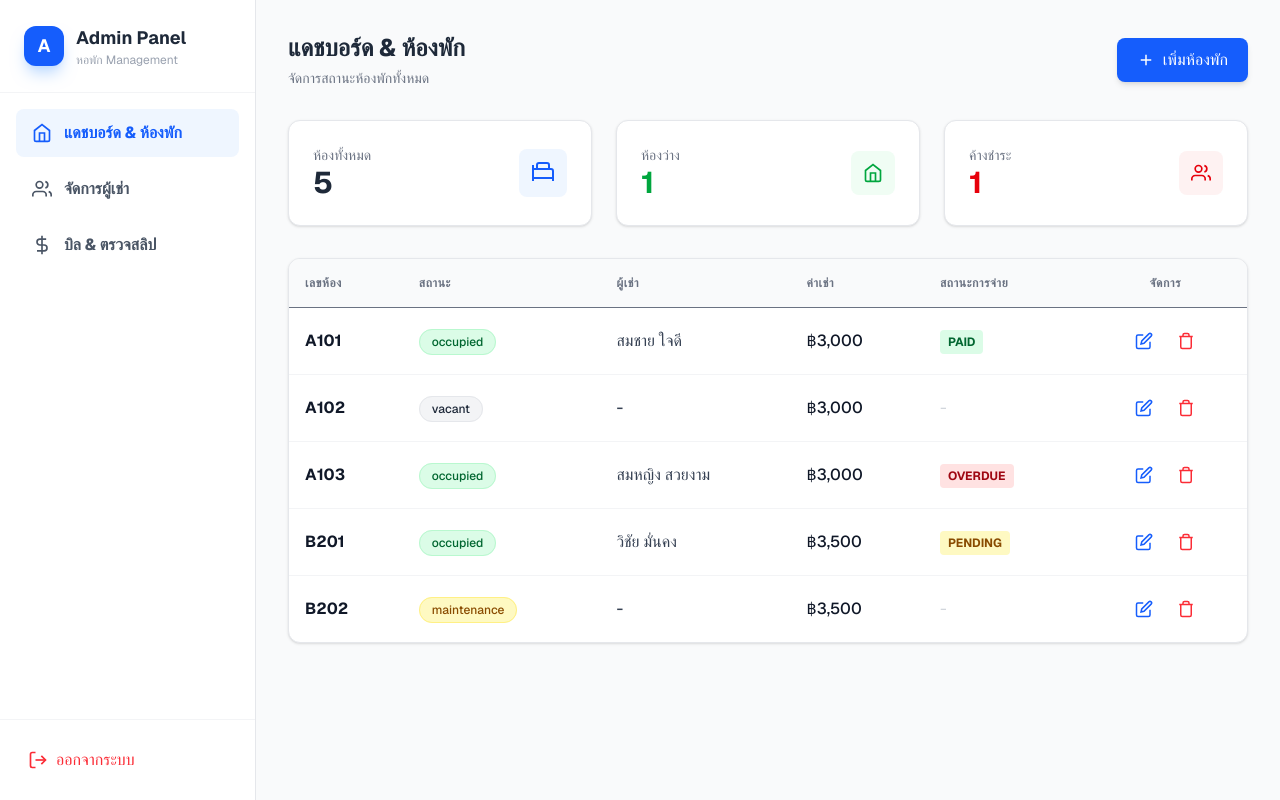
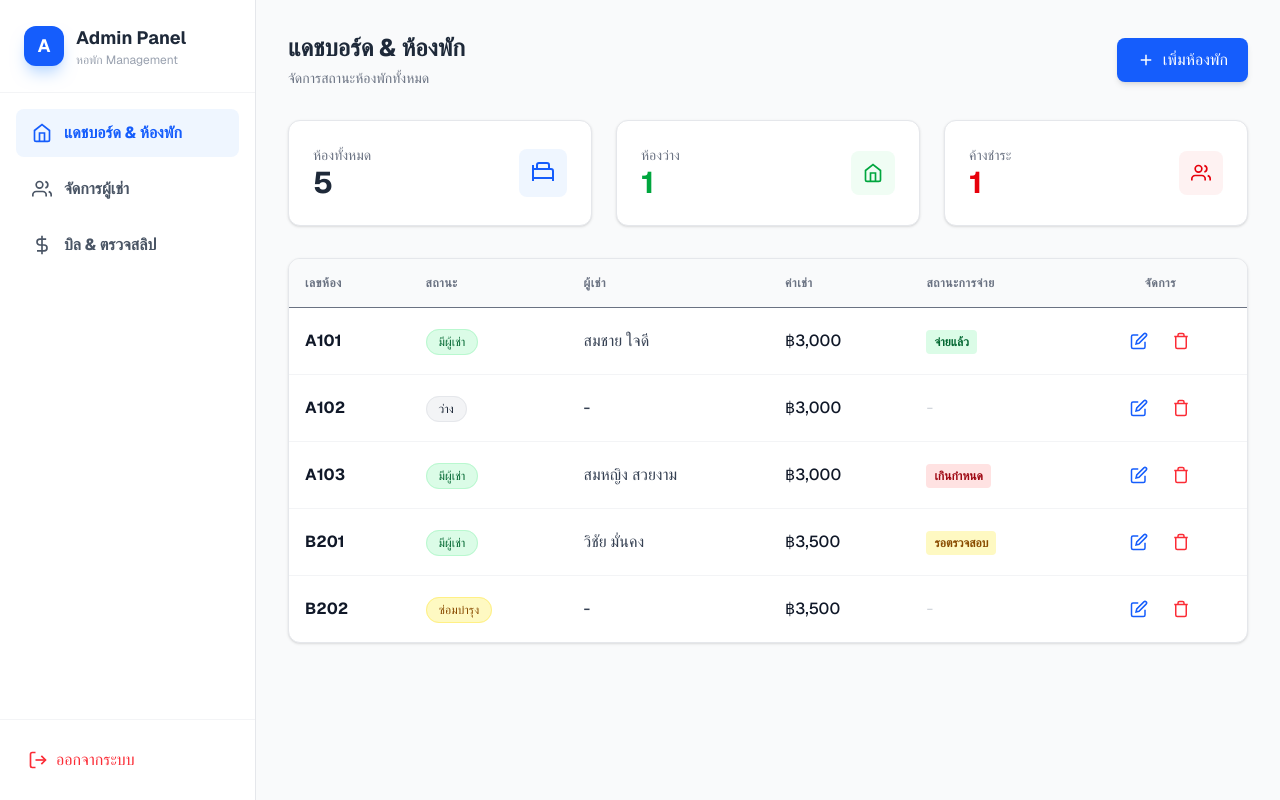
Before and after one commit to Pathiphat1922/dormitory, a Next.js app: page /admin/dashboard in a window 1280 px wide. Built offline with nearby package versions, Linux system fonts and the light colour scheme.

Commit message:
edit language

```diff
--- a/app/admin/dashboard/page.tsx
+++ b/app/admin/dashboard/page.tsx
@@ -81,7 +81,8 @@ export default function AdminDashboard() {
   const handleSaveRoom = () => {
     if (!editingRoom) return;
     setRooms(rooms.map(r => r.id === editingRoom.id ? editingRoom : r));
-    setEditingRoom(null);
+    setEditingRoom(null); // ปิด Modal แล้วจะเห็นหน้าหลักอัปเดตทันที
+    // สามารถเพิ่ม alert('บันทึกสำเร็จ'); ตรงนี้ได้ถ้าต้องการ
   };
 
   const handleDeleteRoom = (id: string) => {
@@ -94,7 +95,7 @@ export default function AdminDashboard() {
     if (editingRoom) setEditingRoom({ ...editingRoom, [field]: value });
   };
 
-  // --- QR Code Logic (หัวใจสำคัญ) ---
+  // --- QR Code Logic (Thai Logic) ---
   const openVerificationModal = (invoice: Invoice) => {
     setVerifyingInvoice(invoice);
     setVerificationStep('idle');
@@ -108,11 +109,6 @@ export default function AdminDashboard() {
     setTimeout(() => {
       if (!verifyingInvoice) return;
 
-      // --- Simulation Logic ---
-      // สุ่มเหตุการณ์:
-      // 70% = ยอดตรงเป๊ะ (ผ่าน)
-      // 20% = ยอดไม่ตรง (ไม่ผ่าน)
-      // 10% = สลิปปลอม/QR เสีย (ไม่ผ่าน)
       const randomScenario = Math.random();
 
       let result;
@@ -131,7 +127,7 @@ export default function AdminDashboard() {
         result = { success: false, message: `ยอดเงินไม่ตรง! (สแกนได้: ${wrongAmount})`, scannedAmount: wrongAmount };
       } else {
         // Case: สลิปปลอม / ไม่พบข้อมูล
-        result = { success: false, message: 'ไม่พบข้อมูลการโอน (Possible Fake Slip)', scannedAmount: 0 };
+        result = { success: false, message: 'ไม่พบข้อมูลการโอน (อาจเป็นสลิปปลอม)', scannedAmount: 0 };
       }
 
       setVerificationResult(result);
@@ -139,14 +135,19 @@ export default function AdminDashboard() {
     }, 2500);
   };
 
-  // --- UI Helpers ---
+  // --- UI Helpers (Thai Badges) ---
   const getStatusBadge = (status: string) => {
     const styles: Record<string, string> = {
       occupied: 'bg-green-100 text-green-800 border-green-200',
       vacant: 'bg-gray-100 text-gray-800 border-gray-200',
       maintenance: 'bg-yellow-100 text-yellow-800 border-yellow-200',
     };
-    return <span className={`px-3 py-1 rounded-full text-xs font-medium border ${styles[status]}`}>{status}</span>;
+    const labels: Record<string, string> = {
+      occupied: 'มีผู้เช่า',
+      vacant: 'ว่าง',
+      maintenance: 'ซ่อมบำรุง',
+    };
+    return <span className={`px-3 py-1 rounded-full text-xs font-medium border ${styles[status]}`}>{labels[status]}</span>;
   };
 
   const getPaymentBadge = (status: string) => {
@@ -156,7 +157,13 @@ export default function AdminDashboard() {
       overdue: 'bg-red-100 text-red-800',
       verified: 'bg-blue-100 text-blue-800',
     };
-    return <span className={`px-2 py-1 rounded text-xs font-bold ${styles[status]}`}>{status.toUpperCase()}</span>;
+    const labels: Record<string, string> = {
+      paid: 'จ่ายแล้ว',
+      pending: 'รอตรวจสอบ',
+      overdue: 'เกินกำหนด',
+      verified: 'ตรวจสอบแล้ว',
+    };
+    return <span className={`px-2 py-1 rounded text-xs font-bold ${styles[status]}`}>{labels[status]}</span>;
   };
 
   // --- Main Render Content ---
@@ -229,10 +236,10 @@ export default function AdminDashboard() {
                         <td className="p-4">{room.status === 'occupied' ? getPaymentBadge(room.paymentStatus) : <span className="text-gray-300">-</span>}</td>
                         <td className="p-4">
                           <div className="flex items-center justify-center gap-2">
-                            <button onClick={() => handleEditClick(room)} className="p-2 text-blue-600 hover:bg-blue-100 rounded-lg">
+                            <button onClick={() => handleEditClick(room)} className="p-2 text-blue-600 hover:bg-blue-100 rounded-lg" title="แก้ไข">
                               <IconEdit />
                             </button>
-                            <button onClick={() => handleDeleteRoom(room.id)} className="p-2 text-red-500 hover:bg-red-100 rounded-lg">
+                            <button onClick={() => handleDeleteRoom(room.id)} className="p-2 text-red-500 hover:bg-red-100 rounded-lg" title="ลบ">
                               <IconTrash />
                             </button>
                           </div>
@@ -271,7 +278,7 @@ export default function AdminDashboard() {
                         </td>
                         <td className="p-4 font-bold text-blue-600">{room.id}</td>
                         <td className="p-4 text-gray-600">{room.phone}</td>
-                        <td className="p-4"><span className="text-green-600 text-sm font-medium">Active</span></td>
+                        <td className="p-4"><span className="text-green-600 text-sm font-medium">สัญญาเช่าปกติ</span></td>
                       </tr>
                     ))}
                   </tbody>
@@ -293,7 +300,7 @@ export default function AdminDashboard() {
                       <th className="p-4 border-b">ยอดเงิน</th>
                       <th className="p-4 border-b">ครบกำหนด</th>
                       <th className="p-4 border-b">สถานะ</th>
-                      <th className="p-4 border-b text-center">Action</th>
+                      <th className="p-4 border-b text-center">ดำเนินการ</th>
                     </tr>
                   </thead>
                   <tbody className="divide-y divide-gray-100">
@@ -307,7 +314,7 @@ export default function AdminDashboard() {
                             <span className={`px-2 py-1 rounded text-xs font-bold ${
                                 inv.status === 'paid' ? 'bg-green-100 text-green-700' : 'bg-yellow-100 text-yellow-700'
                             }`}>
-                                {inv.status.toUpperCase()}
+                                {inv.status === 'paid' ? 'จ่ายแล้ว' : inv.status === 'pending' ? 'รอตรวจสอบ' : inv.status}
                             </span>
                         </td>
                         <td className="p-4 text-center">
@@ -450,7 +457,7 @@ export default function AdminDashboard() {
                     className="w-full border border-gray-300 rounded-lg p-2"
                     >
                     <option value="paid">จ่ายแล้ว</option>
-                    <option value="pending">รอจ่าย</option>
+                    <option value="pending">รอตรวจสอบ</option>
                     <option value="overdue">เกินกำหนด</option>
                     </select>
                 </div>
@@ -478,7 +485,7 @@ export default function AdminDashboard() {
                     <p className="text-gray-500 text-sm mb-6">กำลังตรวจสอบสลิปของห้อง <span className="font-bold text-blue-600">{verifyingInvoice.roomId}</span></p>
 
                     <div className="bg-gray-50 rounded-xl p-4 border border-gray-200 mb-6">
-                        <p className="text-xs text-gray-500 uppercase font-bold tracking-wider mb-1">ยอดที่ต้องชำระ (Expected)</p>
+                        <p className="text-xs text-gray-500 uppercase font-bold tracking-wider mb-1">ยอดที่ต้องชำระ</p>
                         <p className="text-3xl font-bold text-gray-800">฿{verifyingInvoice.amount.toLocaleString()}.00</p>
                     </div>
 
@@ -486,13 +493,13 @@ export default function AdminDashboard() {
                         <div className="space-y-4">
                             <div className="w-48 h-48 bg-gray-100 mx-auto rounded-lg border-2 border-dashed border-gray-300 flex items-center justify-center flex-col gap-2">
                                 <IconScan />
-                                <span className="text-xs text-gray-400">จำลองพื้นที่กล้อง / QR</span>
+                                <span className="text-xs text-gray-400">จำลองพื้นที่กล้อง / QR Code</span>
                             </div>
                             <button
                                 onClick={handleSimulateScan}
                                 className="w-full bg-blue-600 text-white py-3 rounded-xl font-bold shadow-lg hover:bg-blue-700 transition-all active:scale-95"
                             >
-                                สแกนตรวจสอบ (Simulate)
+                                สแกนตรวจสอบ (จำลอง)
                             </button>
                         </div>
                     )}
@@ -512,7 +519,7 @@ export default function AdminDashboard() {
                             </div>
 
                             <h4 className={`text-lg font-bold mb-2 ${verificationResult.success ? 'text-green-600' : 'text-red-600'}`}>
-                                {verificationResult.success ? 'Verified Success' : 'Verification Failed'}
+                                {verificationResult.success ? 'ตรวจสอบสำเร็จ' : 'ตรวจสอบล้มเหลว'}
                             </h4>
                             <p className="text-gray-600 mb-4">{verificationResult.message}</p>
 
```
